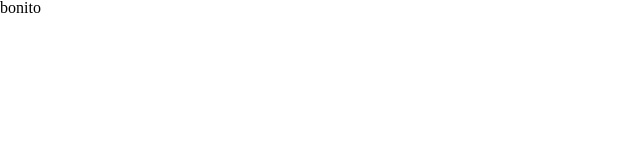
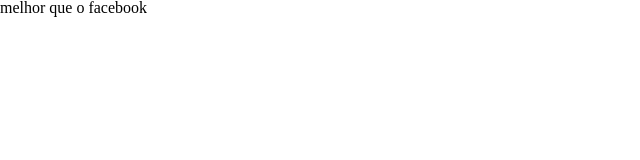
Before and after one commit to T-I-T-A-M/Projeto_06_BuzzQuizz, a plain HTML site: page index.html in a window 1280 px wide. Shown: the whole page, without its empty margins (0-640 px from the left). Drawn offline with Linux system fonts and the light colour scheme.

Commit message:
mudei o bgl

```diff
--- a/index.html
+++ b/index.html
@@ -10,7 +10,7 @@
     <link rel="stylesheet" href="CSS/styles.css">
 </head>
 <body>
-    bonito
+    melhor que o facebook
 
 
     <script src="JS/scripts.js"></script>
```
